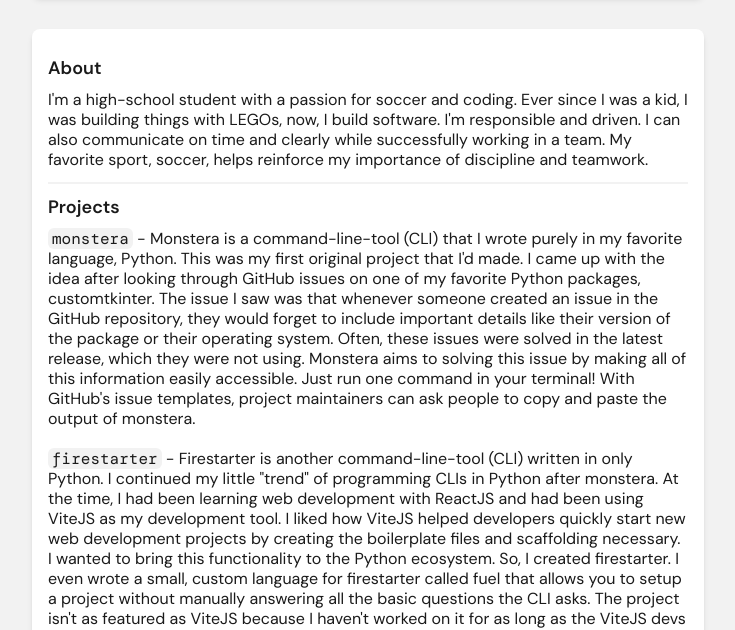
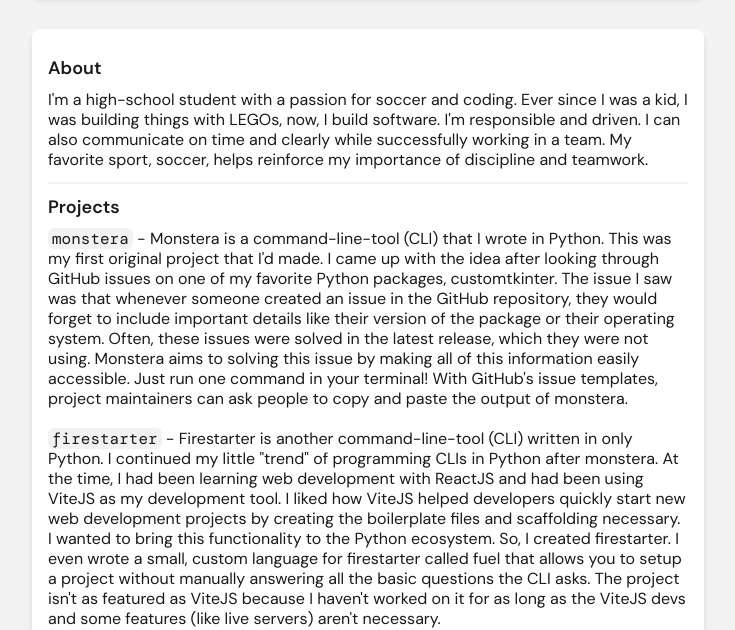
Before and after one commit to dishb/website-3, a plain HTML site: page index.html in a window 1280 px wide. Shown: the part 123-753 px from the top of the page, without its empty margins (272-1007 px from the left). Drawn offline with nearby package versions, Linux system fonts and the light colour scheme; a web font is replaced by a local one.

Commit message:
edit: minor edit to monstera description

```diff
--- a/index.html
+++ b/index.html
@@ -32,7 +32,7 @@
         <h2 class = "section" id = "projects">Projects</h2>
         <p class = "content">
             <span class = "project"><a href = "https://github.com/dishb/monstera">monstera</a></span>
-            - Monstera is a command-line-tool (CLI) that I wrote purely in my favorite language, Python. This was my first original
+            - Monstera is a command-line-tool (CLI) that I wrote in Python. This was my first original
             project that I&apos;d made. I came up with the idea after looking through GitHub issues on one of my favorite
             Python packages, customtkinter. The issue I saw was that whenever someone created an issue in the GitHub
             repository, they would forget to include important details like their version of the package or their
```
